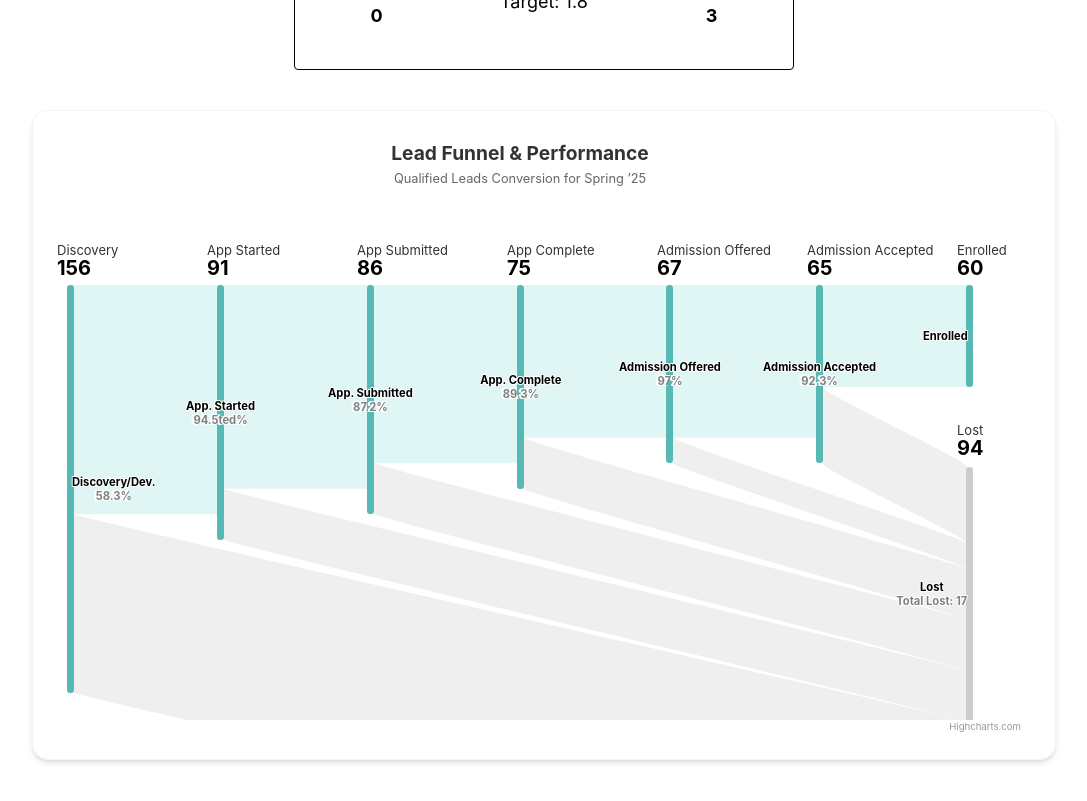
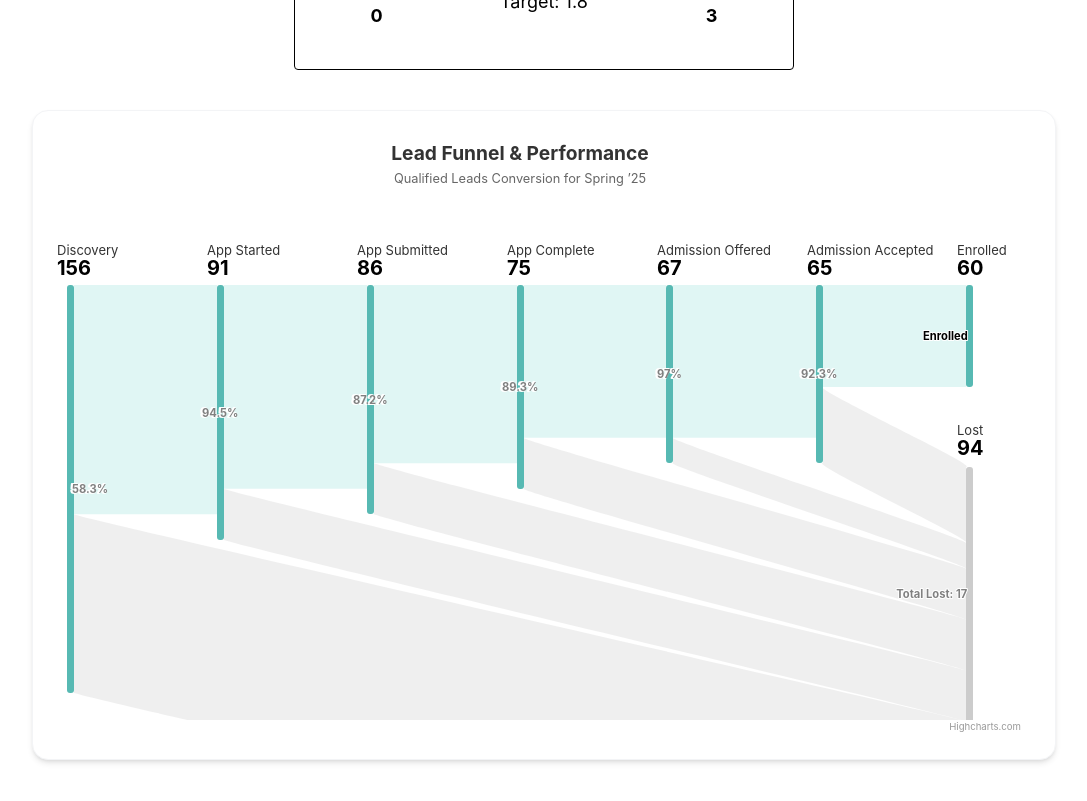
Before and after one commit to Demilade01/2charts_lead, a React (Vite) app: page / in a window 1280 px wide. Shown: the part 1040-1841 px from the top of the page, without its empty margins (96-1183 px from the left). Built offline with nearby package versions, Linux system fonts and the light colour scheme.

Commit message:
remove extra text

```diff
--- a/src/modules/enrollment-funnel/EnrollmentFunnel.tsx
+++ b/src/modules/enrollment-funnel/EnrollmentFunnel.tsx
@@ -151,42 +151,42 @@ const EnrollmentFunnel: React.FC = () => {
             id: 'Discovery/Dev.',
             color: '#57b9b3',
             dataLabels: {
-              format: 'Discovery/Dev.<br><span style="color:gray">58.3% </span>'
+              format: '<span style="color:gray">58.3% </span>'
             }
           },
           {
             id: 'App. Started',
             color: '#57b9b3',
             dataLabels: {
-              format: 'App. Started<br><span style="color:gray">94.5ted% </span>'
+              format: '<span style="color:gray">94.5% </span>'
             }
           },
           {
             id: 'App. Submitted',
             color: '#57b9b3',
             dataLabels: {
-              format: 'App. Submitted<br><span style="color:gray">87.2% </span>'
+              format: '<span style="color:gray">87.2% </span>'
             }
           },
           {
             id: 'App. Complete',
             color: '#57b9b3',
             dataLabels: {
-              format: 'App. Complete<br><span style="color:gray">89.3% </span>'
+              format: '<span style="color:gray">89.3% </span>'
             }
           },
           {
             id: 'Admission Offered',
             color: '#57b9b3',
             dataLabels: {
-              format: 'Admission Offered<br><span style="color:gray">97% </span>'
+              format: '<span style="color:gray">97% </span>'
             }
           },
           {
             id: 'Admission Accepted',
             color: '#57b9b3',
             dataLabels: {
-              format: 'Admission Accepted<br><span style="color:gray">92.3% </span>'
+              format: '<span style="color:gray">92.3% </span>'
             }
           },
           {
@@ -198,7 +198,7 @@ const EnrollmentFunnel: React.FC = () => {
             color: '#cccccc',
             offsetVertical: 180,
             dataLabels: {
-              format: 'Lost<br><span style="color:gray">Total Lost: ' + totalLost + '</span>'
+              format: '<span style="color:gray">Total Lost: ' + totalLost + '</span>'
             }
           }
         ],
```
